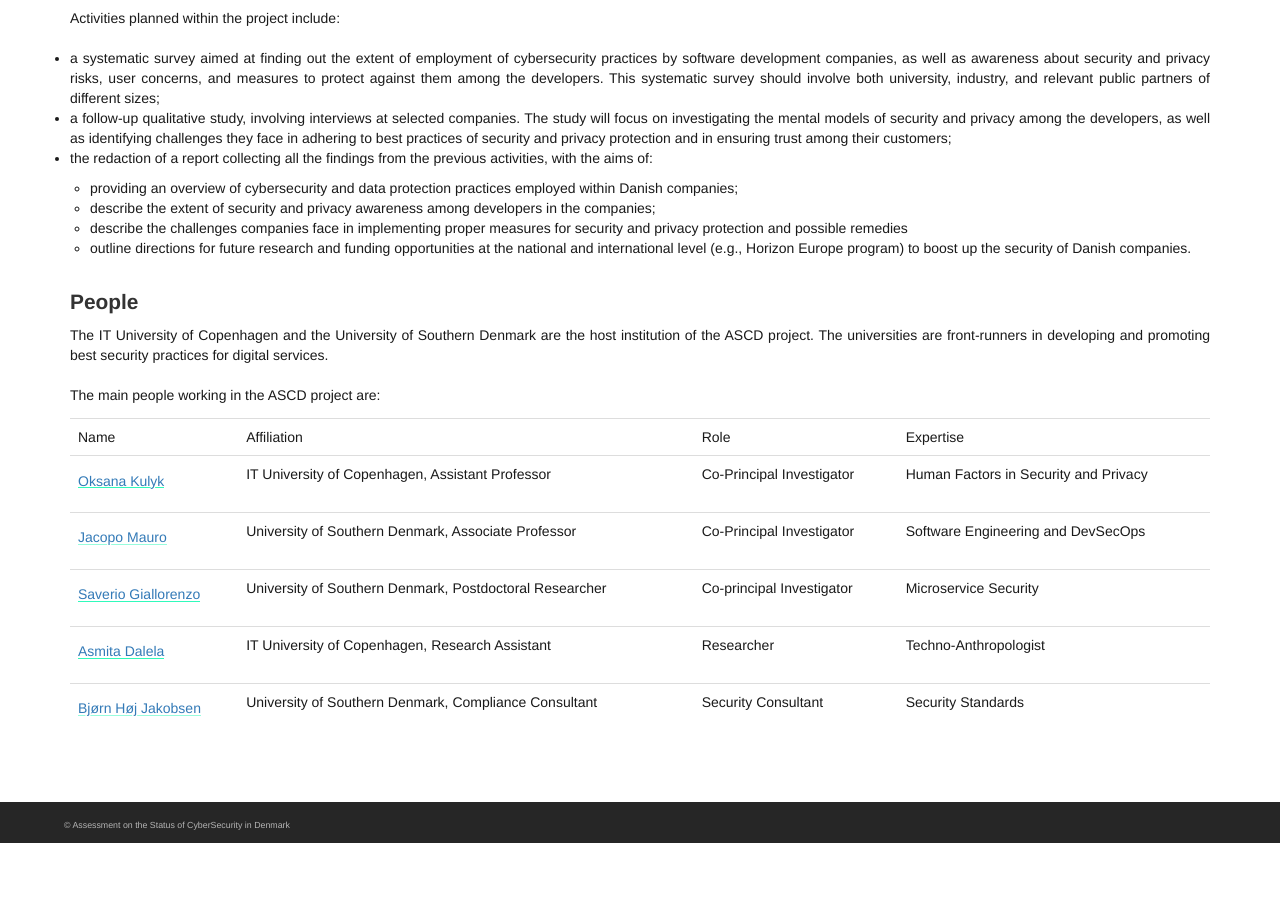
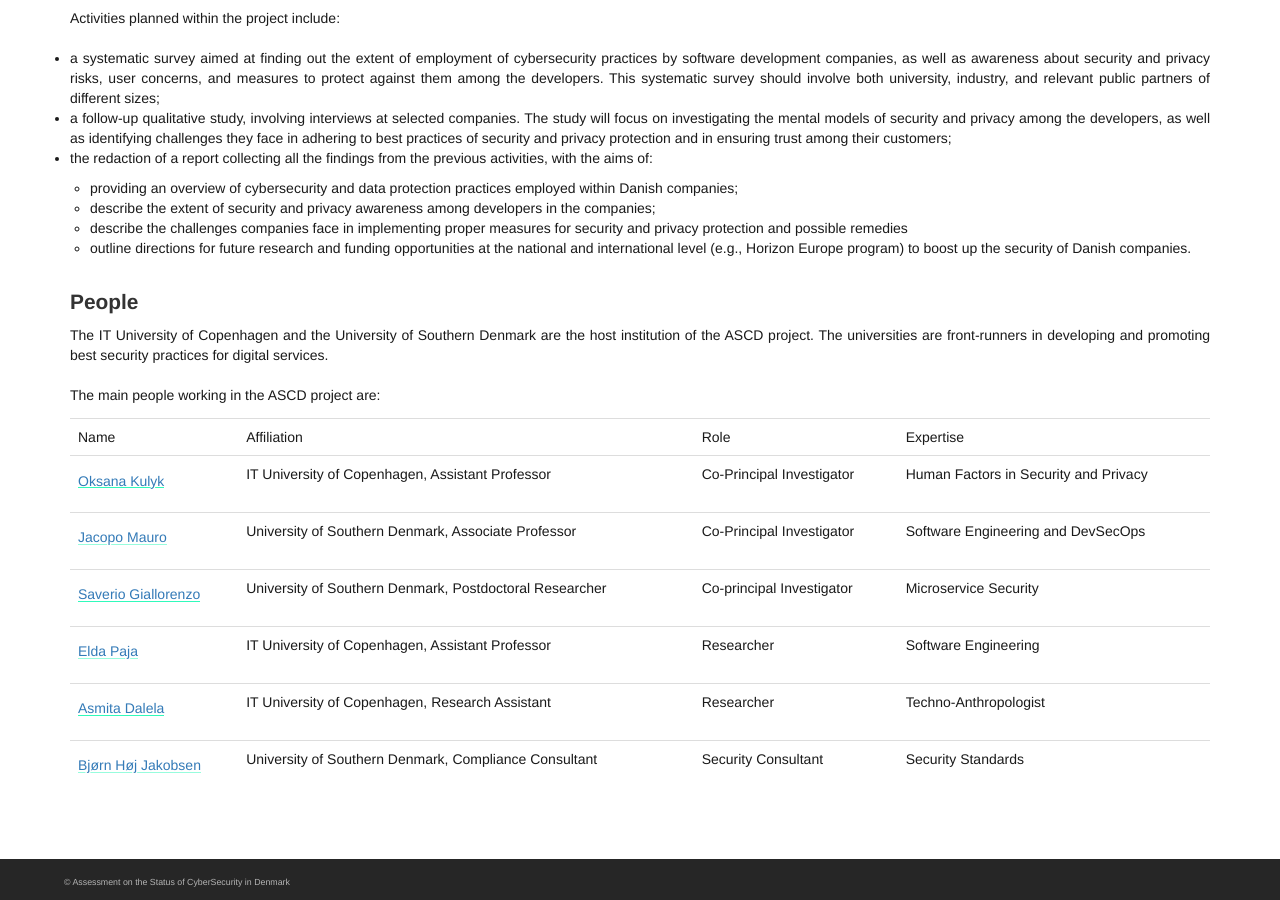
Before and after one commit to jacopoMauro/ascd_project, a Jekyll site: the page built from website/about.md, in a window 1280 px wide and 900 px high, scrolled down 970 px. Built offline with Jekyll 4.4.1, drawn with Linux system fonts in a browser that asks for light colours; before the commit the page ends 1813 px from its top, so only the background shows below that.

Commit message:
add elda

```diff
--- a/website/about.md
+++ b/website/about.md
@@ -59,6 +59,11 @@ The main people working in the ASCD project are:
   <td>Co-principal Investigator</td>
   <td>Microservice Security</td>
 <tr>
+  <td markdown="1">[Elda Paja](https://pure.itu.dk/portal/en/persons/elda-paja(ce1a5350-f645-4a53-a745-fca8d4f1f030).html)
+  <td>IT University of Copenhagen, Assistant Professor</td>
+  <td>Researcher</td>
+  <td>Software Engineering</td>
+<tr>
   <td markdown="1">[Asmita Dalela](https://pure.itu.dk/portal/en/persons/asmita-dalela(fc5ecfc2-701c-4cd8-8414-e689cadcb58c).html)
   <td>IT University of Copenhagen, Research Assistant</td>
   <td>Researcher</td>
```
